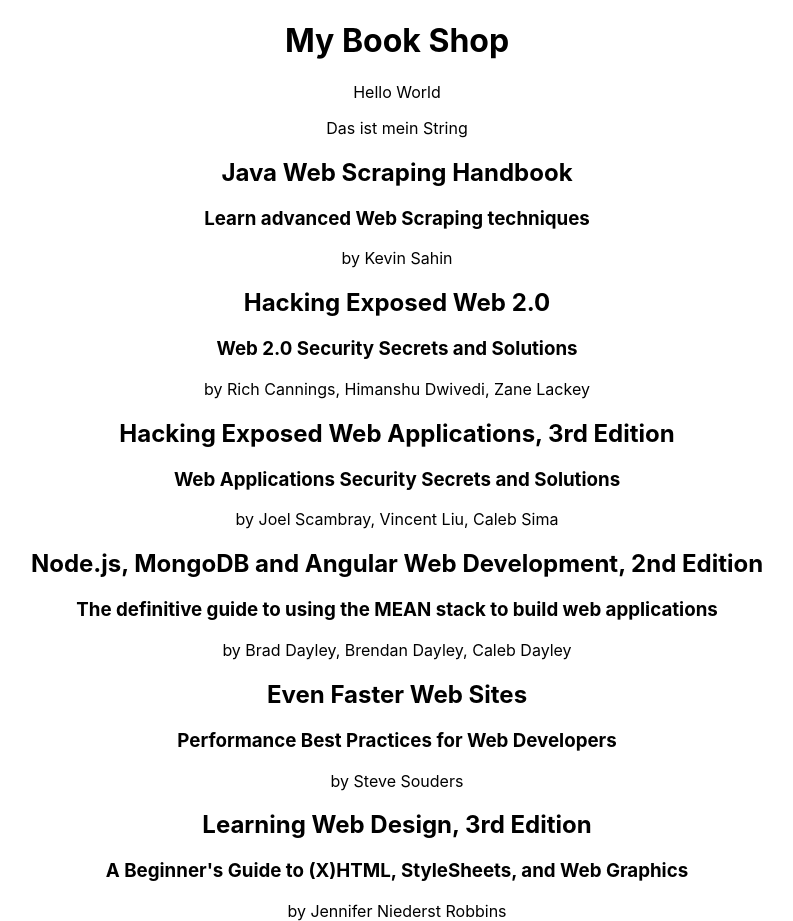
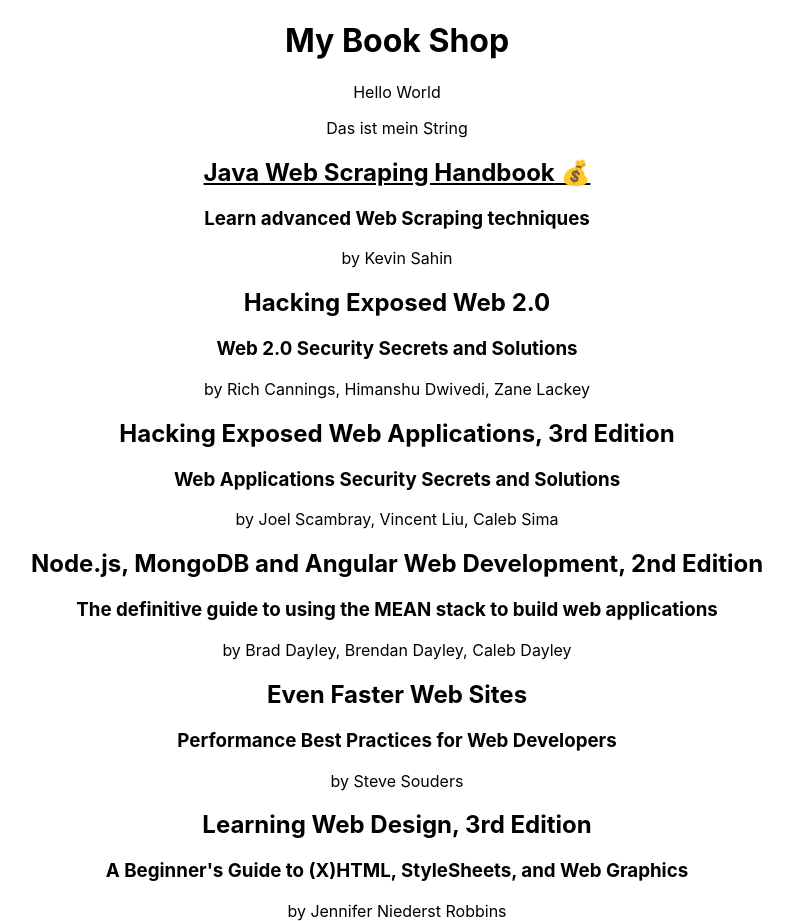
Before and after one commit to andrekovac/react-workshop-20230111, a React (Create React App) app: page / in a window 1280 px wide. Shown: the whole page, without its empty margins (243-1036 px from the left). Built offline with nearby package versions, Linux system fonts and the light colour scheme.

Commit message:
Task 5: Conditional rendering

```diff
--- /dev/null
+++ b/src/components/BookListItem/BookListItem.css
@@ -0,0 +1,3 @@
+.underline {
+    text-decoration: underline;
+}
--- a/src/components/BookListItem/BookListItem.tsx
+++ b/src/components/BookListItem/BookListItem.tsx
@@ -1,14 +1,21 @@
 import { Book } from "../../domain/book";
+import "./BookListItem.css";
 
 export interface BookListItemProps {
   book: Book;
 }
 export const BookListItem = ({ book }: BookListItemProps) => {
+  const isFree = book.price === "$0.00";
+
   return (
-    <>
-      <h2>{book.title}</h2>
+    <div>
+      {/* <h2 style={{ textDecoration: isFree ? "underline" : "none" }}> */}
+      <h2 className={isFree ? "underline" : undefined}>
+        {book.title}
+        {isFree && <span> &#x1F4B0;</span>}
+      </h2>
       <h3>{book.subtitle}</h3>
       <div>by {book.author}</div>
-    </>
+    </div>
   );
 };
```
